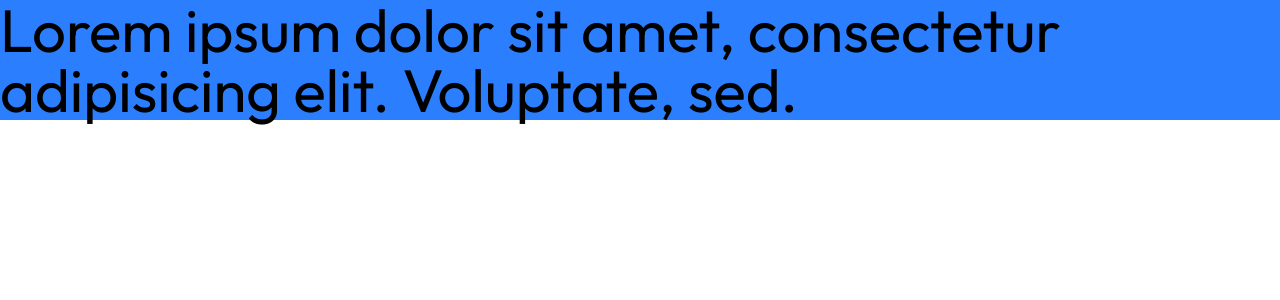
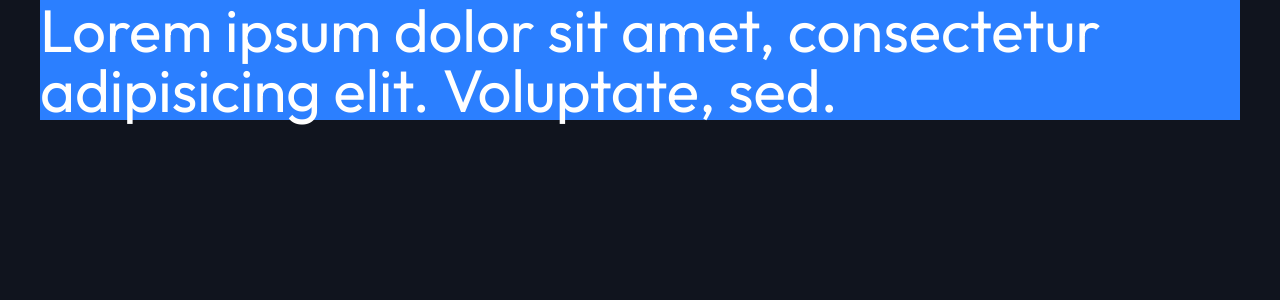
Before and after one commit to karimtarek0000/entertainment, a Next.js app: page / in a window 1280 px wide. Shown: the top 300 px of the page. Built offline with nearby package versions, Linux system fonts and the light colour scheme.

Commit message:
Enhance styling in globals.css by applying background and text color to html element

```diff
--- a/src/app/globals.css
+++ b/src/app/globals.css
@@ -21,6 +21,10 @@
   --text-para-sm: 0.8125rem;
 }
 
+html {
+  @apply bg-primary text-white;
+}
+
 body {
-  @apply font-outfit;
+  @apply font-outfit px-10;
 }
```
